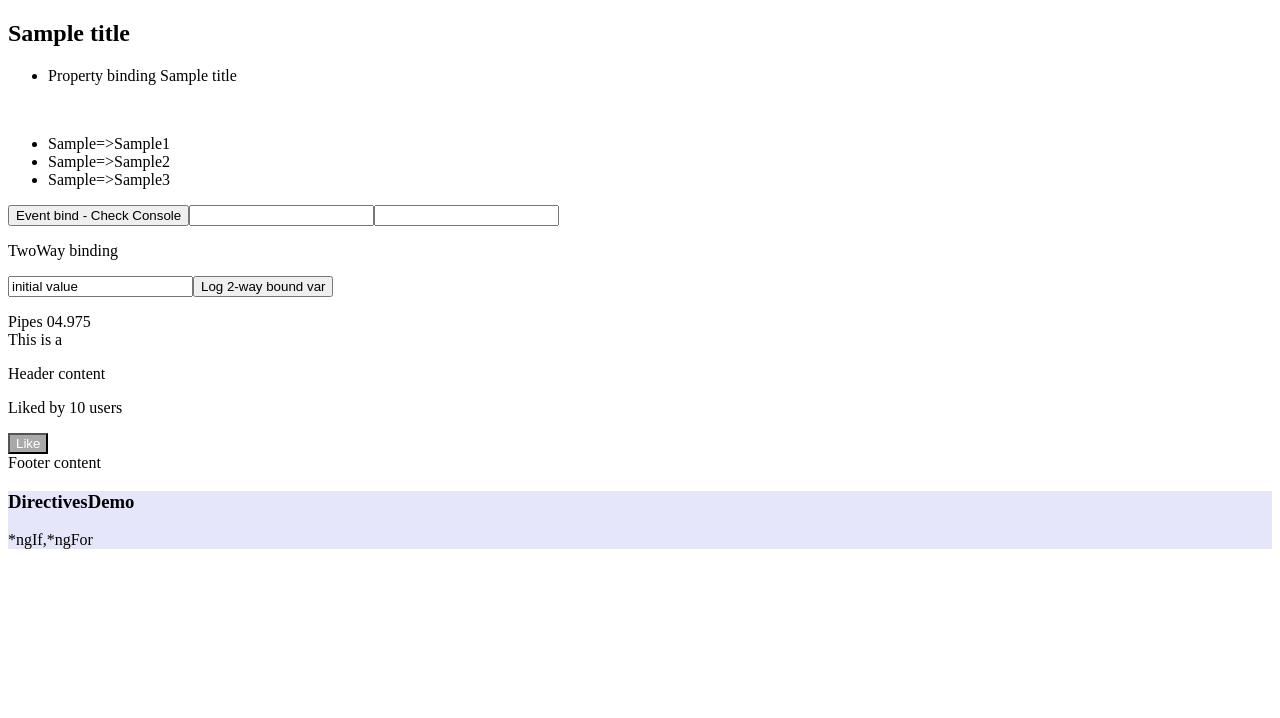
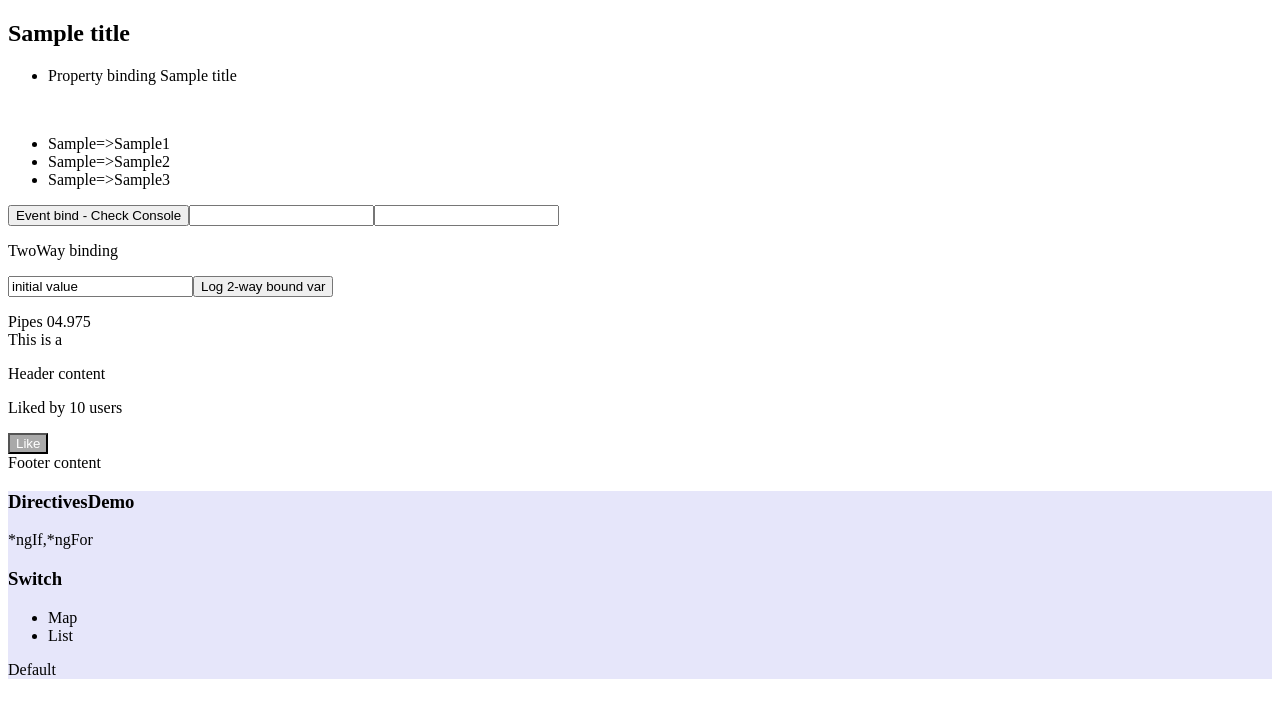
Before and after one commit to gishu/ng-in-ten, an Angular app: page / in a window 1280 px wide. Shown: the top 718 px of the page. Built offline with nearby package versions, Linux system fonts and the light colour scheme.

Commit message:
ngSwitch

```diff
--- a/src/app/directives/directives.component.html
+++ b/src/app/directives/directives.component.html
@@ -7,4 +7,14 @@
     <ng-template #hasDir>{{directives}}</ng-template>
     <ng-template #noDir>No directives yet!</ng-template>
     <div [hidden]="directives.length > 0">Why No courses?</div>
+    <h3>Switch</h3>
+    <ul class="nav nav-pills">
+        <li><a  (click)="viewMode = 'map'">Map</a></li>
+        <li><a  (click)="viewMode = 'list'">List</a></li>
+    </ul>
+    <div [ngSwitch]="viewMode">
+        <div *ngSwitchCase="'map'">Map Content</div>
+        <div *ngSwitchCase="'list'">List Content</div>
+        <div *ngSwitchDefault>Default</div>
+    </div>
 </div>
--- a/src/app/directives/directives.component.ts
+++ b/src/app/directives/directives.component.ts
@@ -8,6 +8,7 @@ import { Component, OnInit } from '@angular/core';
 export class DirectivesComponent implements OnInit {
   directives: string[];
 
+  viewMode='Unknown';
 
   constructor() { }
 
```
